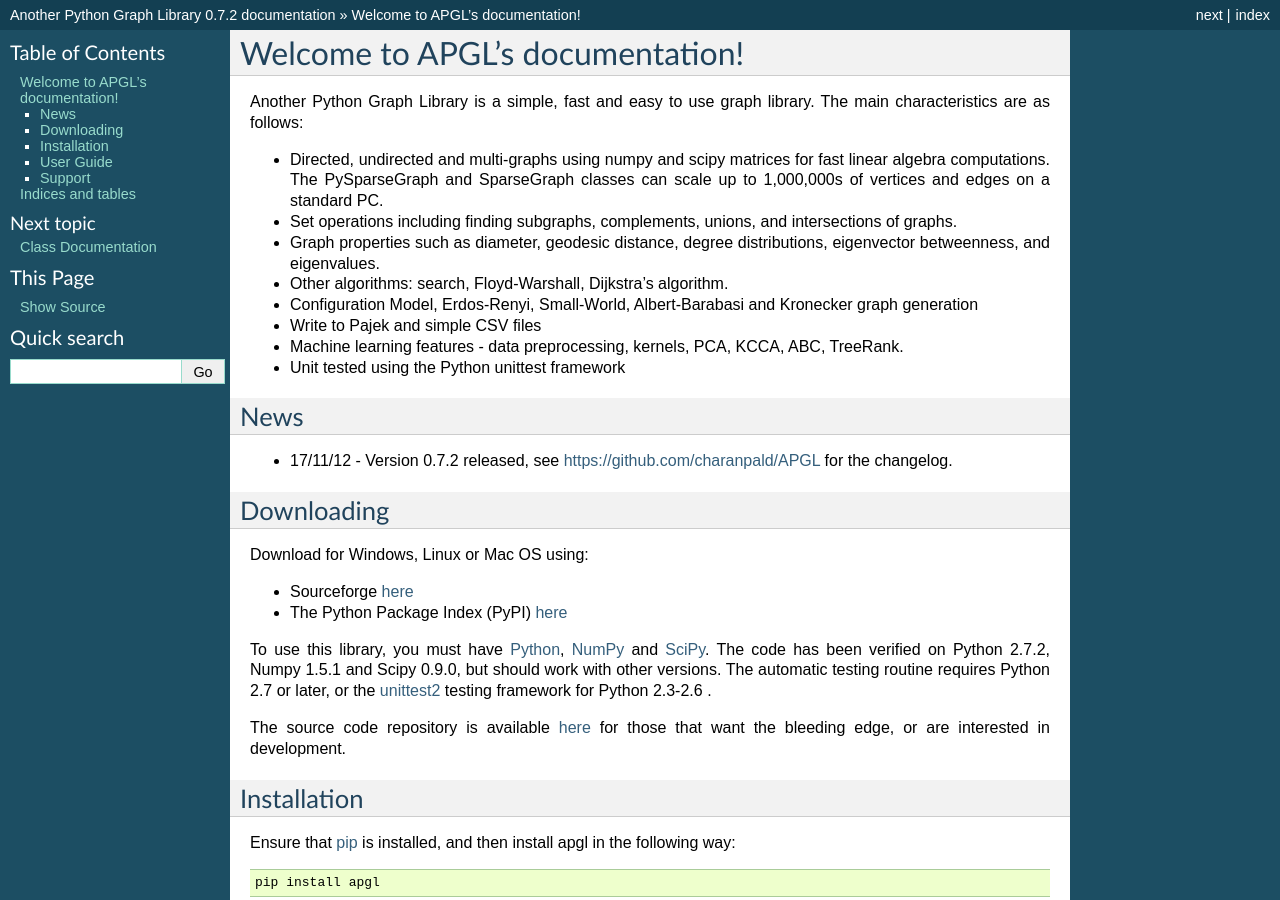
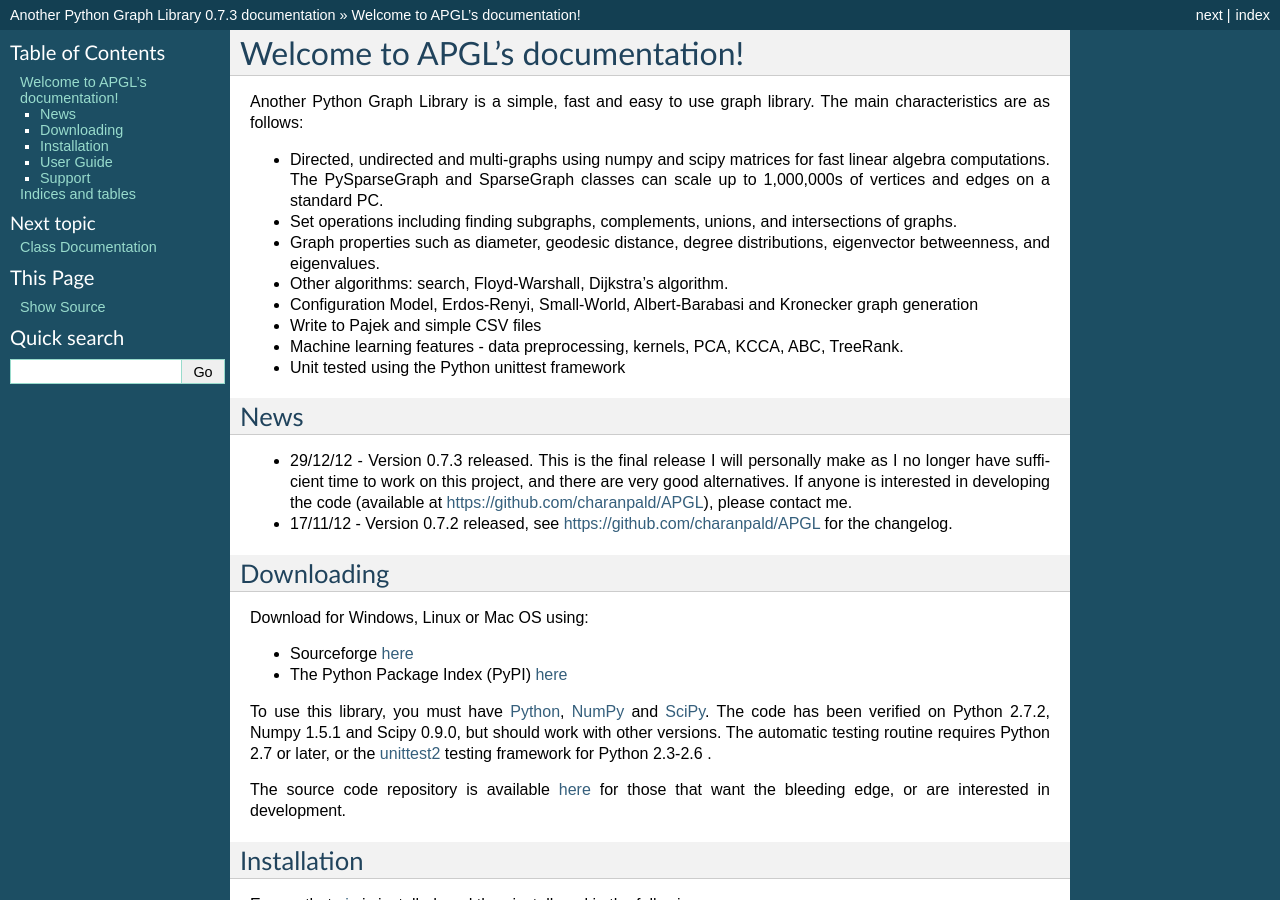
Before and after one commit to charanpald/APGL, a Sphinx documentation site: the page built from docs/index.rst, in a window 1280 px wide and 900 px high. Built offline with Sphinx 7.4.7, drawn with Linux system fonts in a browser that asks for light colours; some of the changed text lies outside the part shown.

```diff
--- a/apgl/version.py
+++ b/apgl/version.py
@@ -1 +1 @@
-__version__ = "0.7.2"
+__version__ = "0.7.3"
--- a/docs/conf.py
+++ b/docs/conf.py
@@ -48,7 +48,7 @@ copyright = u'2010, Charanpal Dhanjal'
 # The short X.Y version.
 version = '0.7'
 # The full version, including alpha/beta/rc tags.
-release = '0.7.2'
+release = '0.7.3'
 
 # The language for content autogenerated by Sphinx. Refer to documentation
 # for a list of supported languages.
--- a/docs/index.rst
+++ b/docs/index.rst
@@ -19,6 +19,7 @@ Another Python Graph Library is a simple, fast and easy to use graph library. Th
 
 News
 ----
+* 29/12/12 - Version 0.7.3 released. This is the final release I will personally make as I no longer have sufficient time to work on this project, and there are very good alternatives. If anyone is interested in developing the code (available at https://github.com/charanpald/APGL), please contact me.
 * 17/11/12 - Version 0.7.2 released, see https://github.com/charanpald/APGL for the changelog.
 
 Downloading
```
